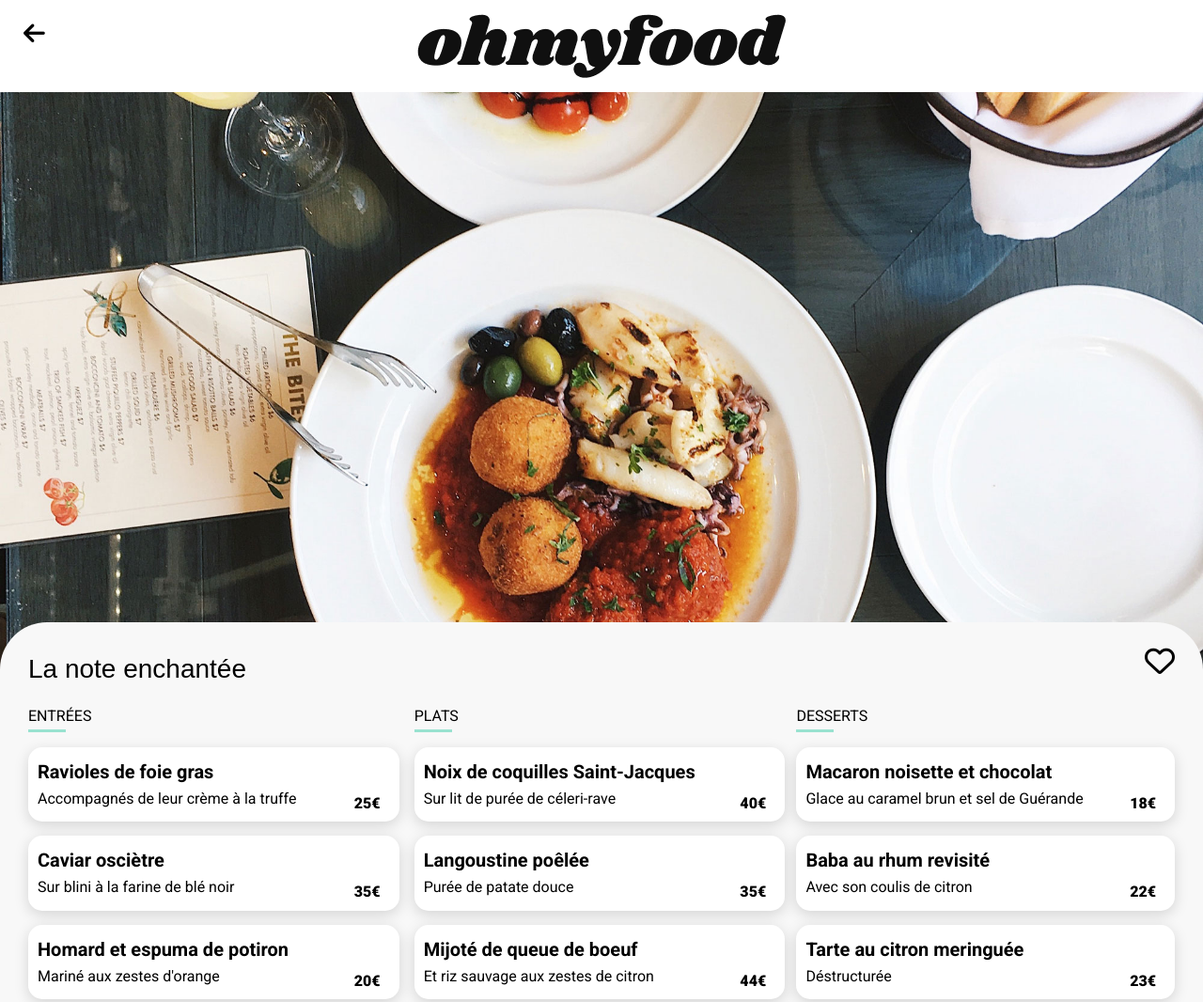
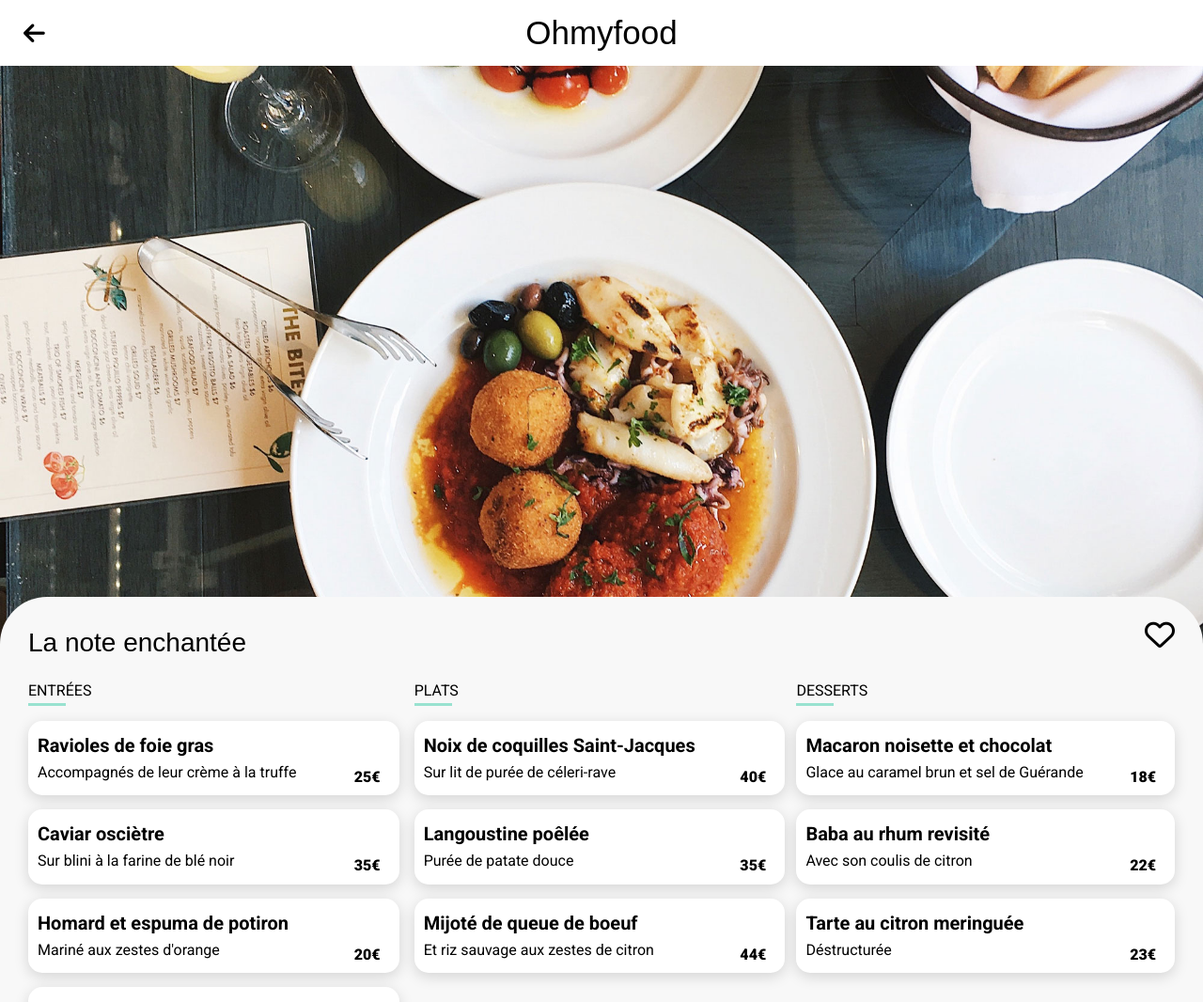
Before and after one commit to cghendir/Ohmyfood, a website: page la-note-enchantee.html in a window 1280 px wide. Shown: the top 1066 px of the page at 94% size. Drawn offline with nearby package versions, Linux system fonts and the light colour scheme; a web font is replaced by a local one.

Commit message:
correction du header

```diff
--- a/la-note-enchantee.html
+++ b/la-note-enchantee.html
@@ -20,13 +20,13 @@
                     </a>
                 </span>
                 <span class="header__logo">
-                    <img src="images/logo/ohmyfood.png" alt="Ohmyfood" />
+                    Ohmyfood
                 </span>
             </header>
             <section>
                 <div class="banner">
                     <picture>
-                        <source media="(min-width: 993px)" srcset="images/restaurants-big/la-note-enchantee-big.jpg">
+                        <source media="(min-width: 993px)" srcset="images/restaurants-big/La-note-enchantee-big.jpg">
                         <img src="images/restaurants-small/La-note-enchantee-small.jpg" alt="La note enchantée" />
                     </picture>
                 </div>
--- a/sass/layouts/_header.scss
+++ b/sass/layouts/_header.scss
@@ -6,7 +6,7 @@
     &__logo {
         font-size: 35px;
         height: auto;
-        padding: 10px 0 10px 0;
+        padding: 10px 0;
         display: flex;
         justify-content: center;
         width: 100%;
```
Also changed, not shown: a-la-francaise.html (+1 -1 lines).
